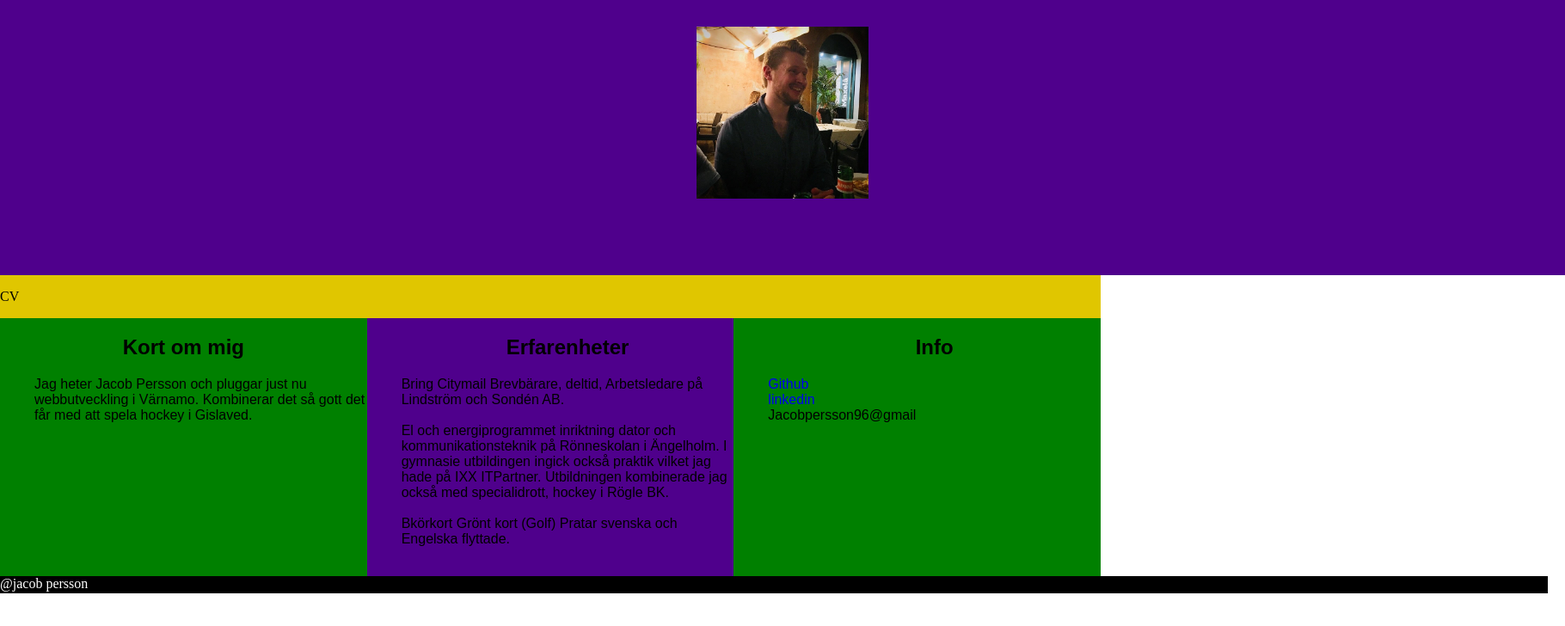
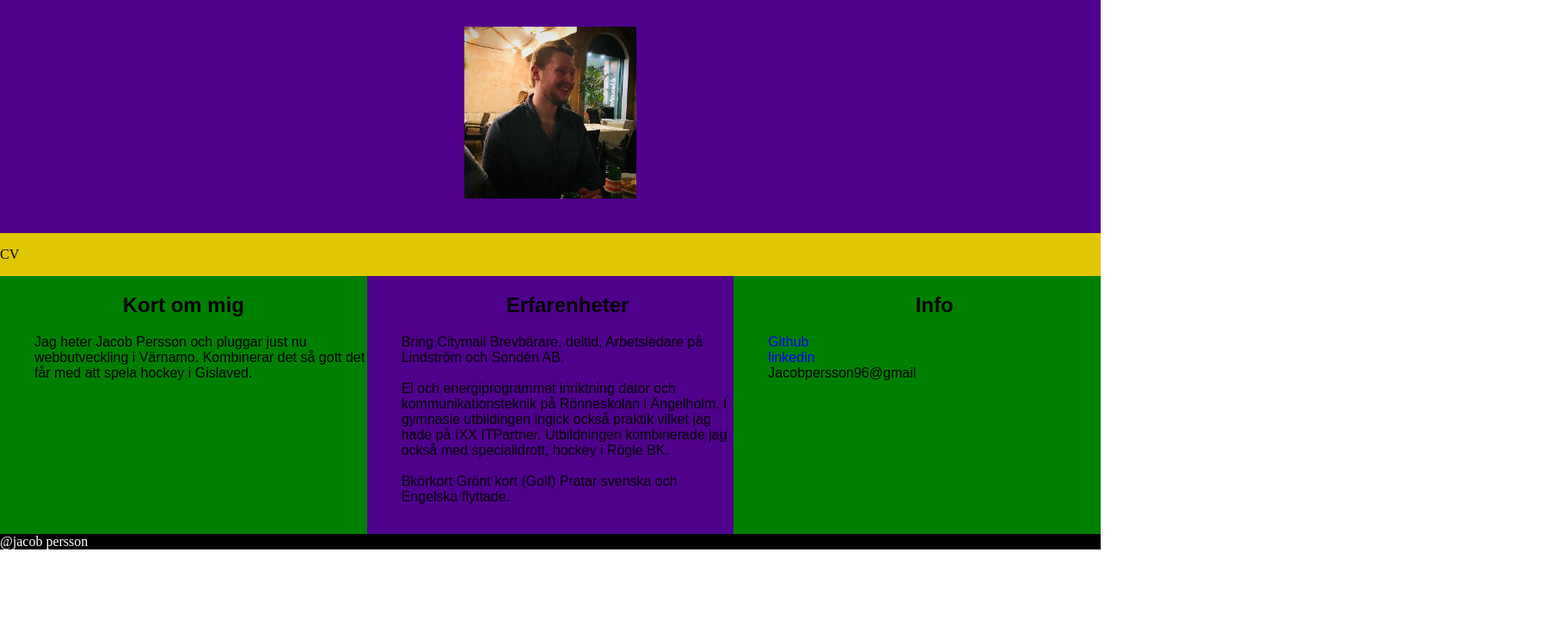
Before and after one commit to JacobP96/CV, a plain HTML site: page index.html in a window 1280 px wide. Shown: the whole page at 86% size, 1820 px wide, since content can reach past the window. Drawn offline with Linux system fonts and the light colour scheme.

Commit message:
ändring

```diff
--- a/cv.css
+++ b/cv.css
@@ -8,7 +8,6 @@
   img {
       width: 200px;
       height:200px;
-      float:center;
 
   }
 
@@ -17,8 +16,7 @@
     background-color:#4F008C;
     padding: 10px;
     text-align: center;
-    height: 300px;
-    width: 1800px;
+
 
   }
 
@@ -87,8 +85,7 @@ font-family: sans-serif, Arial,Courier;
     overflow: hidden;
     background-color:black;
     color:white;
-    height: 20px;
-    width: 1800px;
+
 
  }
  @media only screen and (max-width:40){
```
